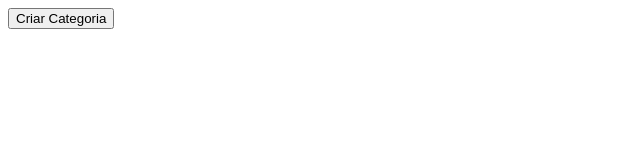
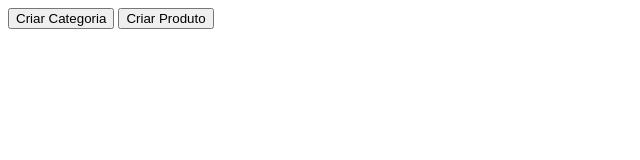
Before and after one commit to nicolyyval/2tds1-projects, a plain HTML site: page pages/category-products.html in a window 1280 px wide. Shown: the whole page, without its empty margins (0-640 px from the left). Drawn offline with Linux system fonts and the light colour scheme.

Commit message:
feat: category html

```diff
--- a/pages/category-products.html
+++ b/pages/category-products.html
@@ -8,5 +8,6 @@
 </head>
 <body>
     <button onclick="createCategory()">Criar Categoria</button>
+    <button onclick="createProduct()">Criar Produto</button>
 </body>
 </html>
```
